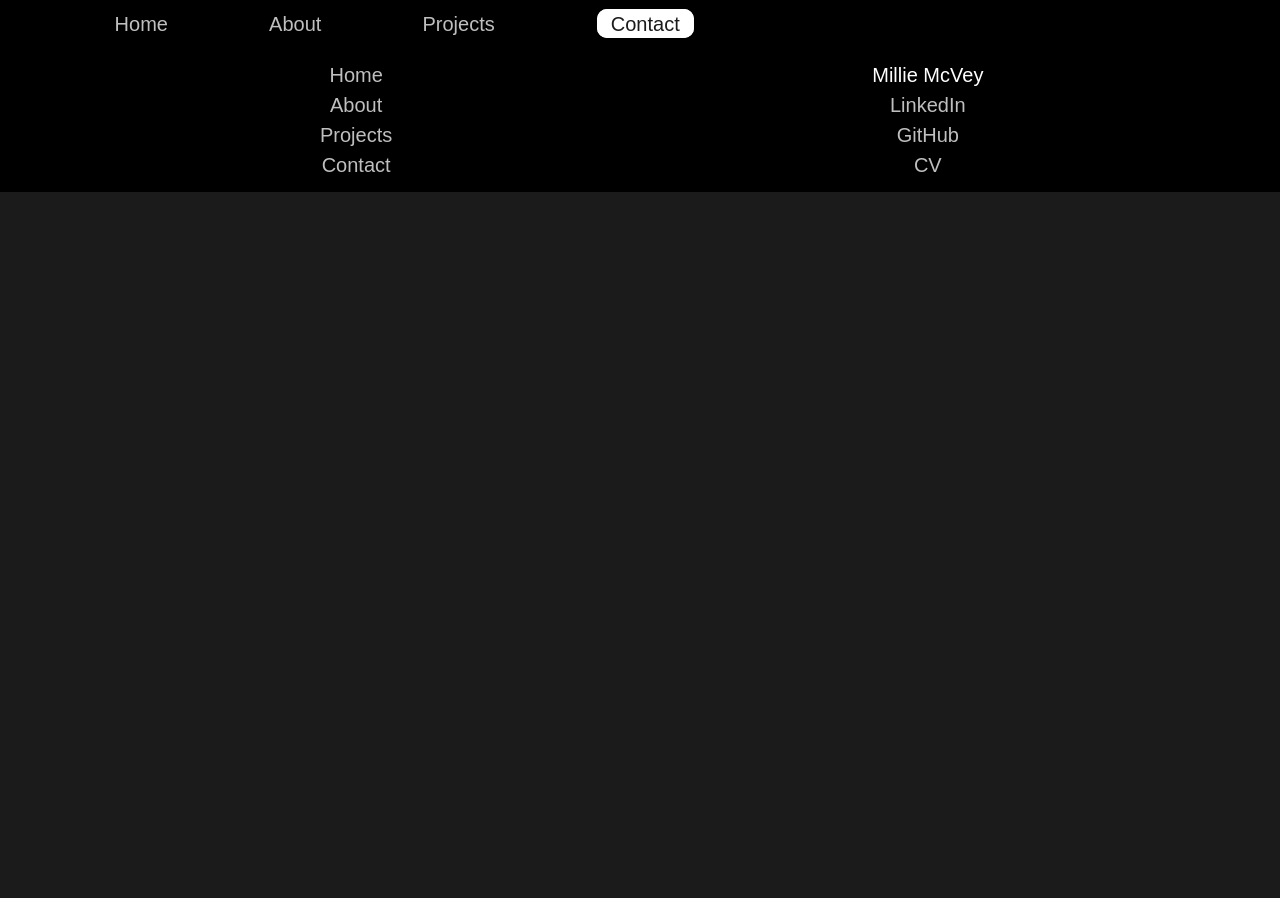
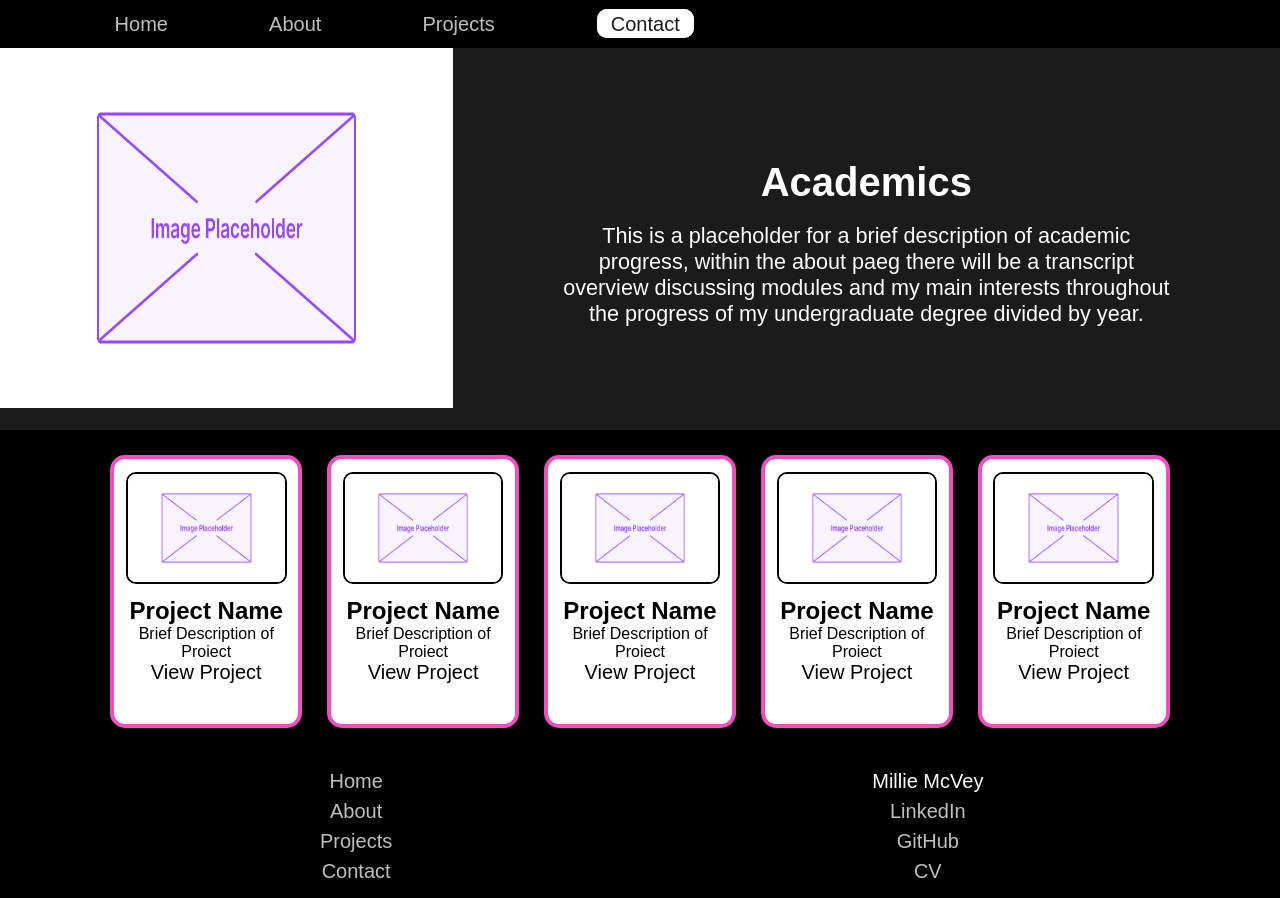
Before and after one commit to milliemcvey/milliemcvey.github.io, a plain HTML site: page projects.html in a window 1280 px wide. Before the commit the page ends 800 px from the top, so only its background shows below. Drawn offline with Linux system fonts and the light colour scheme; a web font is replaced by a local one.

Commit message:
Additional Page Structure

```diff
--- a/projects.html
+++ b/projects.html
@@ -19,6 +19,66 @@
 
     </div>
 
+    <div class="left-callout-section">
+
+        <div class="left-callout-left">
+
+            <img src="placeholder.png" alt="">
+
+        </div>
+        <div class="left-callout-right">
+
+            <h2>Academics</h2>
+            <p>This is a placeholder for a brief description of academic progress, within the about paeg there will be a transcript overview discussing modules and my main interests throughout the progress of my undergraduate degree divided by year.</p>
+
+        </div>
+
+    </div>
+
+    <div class="card-bar">
+
+        <div class="bar-card">
+
+            <a href="" alt=""><img src="placeholder.png"></a>
+            <h3>Project Name</h3>
+            <p>Brief Description of Project</p>
+            <a href="" class="btn">View Project</a>
+
+        </div>
+        <div class="bar-card">
+
+            <a href="" alt=""><img src="placeholder.png"></a>
+            <h3>Project Name</h3>
+            <p>Brief Description of Project</p>
+            <a href="" class="btn">View Project</a>
+
+        </div>
+        <div class="bar-card">
+
+            <a href="" alt=""><img src="placeholder.png"></a>
+            <h3>Project Name</h3>
+            <p>Brief Description of Project</p>
+            <a href="" class="btn">View Project</a>
+
+        </div>
+        <div class="bar-card">
+
+            <a href="" alt=""><img src="placeholder.png"></a>
+            <h3>Project Name</h3>
+            <p>Brief Description of Project</p>
+            <a href="" class="btn">View Project</a>
+
+        </div>
+        <div class="bar-card">
+
+            <a href="" alt=""><img src="placeholder.png"></a>
+            <h3>Project Name</h3>
+            <p>Brief Description of Project</p>
+            <a href="" class="btn">View Project</a>
+
+        </div>
+
+    </div>
 
 
     <div class="footer">
--- a/styles.css
+++ b/styles.css
@@ -209,55 +209,55 @@ h3{
 }
 
 /*------------Academic Callout Styling------------*/
-.academic-callout-section{
+.left-callout-section{
     display: flex;
     width: 100vw;
     overflow: hidden;
 }
-.academic-callout-left{
+.left-callout-left{
     width: 40%;
     height: 45vh;
 }
-.academic-callout-left img{
+.left-callout-left img{
     width: 100%;
     height: 100%;
 }
-.academic-callout-right{
+.left-callout-right{
     padding: 8%;
     width: 55%;
 }
-.academic-callout-right h2{
+.left-callout-right h2{
     margin: 3%;
     margin-top: 1.5%;
     font-size: 2.5em;
 }
-.academic-callout-right p{
+.left-callout-right p{
     font-size: 1.35em;
 }
 
 /*------------Project Callout Styling------------*/
-.project-callout-section{
+.right-callout-section{
     display: flex;
     width: 100vw;
     overflow: hidden;
 }
-.project-callout-right{
+.right-callout-right{
     width: 40%;
     height: 45vh;
 }
-.project-callout-right img{
+.right-callout-right img{
     width: 100%;
     height: 100%;
 }
-.project-callout-left{
+.right-callout-left{
     padding: 8%;
     width: 55%;
 }
-.project-callout-left h2{
+.right-callout-left h2{
     margin: 3%;
     margin-top: 1.5%;
     font-size: 2.5em;
 }
-.project-callout-left p{
+.right-callout-left p{
     font-size: 1.35em;
 }
```
Also changed, not shown: about.html (+14 -0 lines), contact.html (+14 -0 lines), homepage.html (+6 -6 lines).
